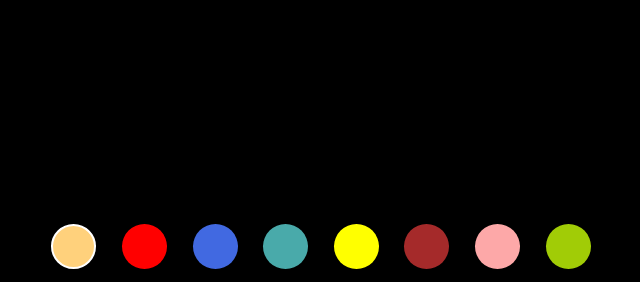
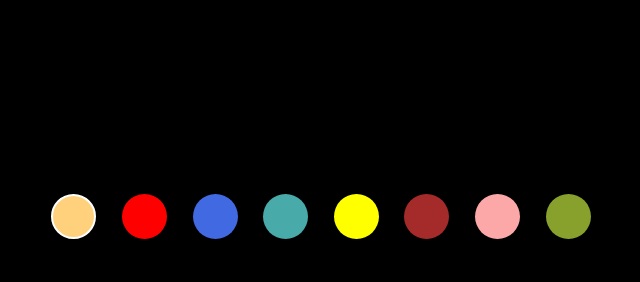
Before and after one commit to kaustavy2k/JS-Clock, a plain HTML site: page index.html in a window 1280 px wide. Shown: the part 518-800 px from the top of the page, without its empty margins (319-959 px from the left). Drawn offline with Linux system fonts and the light colour scheme.

Commit message:
basic structural clock done

```diff
--- a/main.js
+++ b/main.js
@@ -117,7 +117,7 @@
         let cur_week=document.querySelector(".active");
         let color=document.querySelectorAll("span");
         let h=document.querySelector("html");
-        let color_list=['rgb(255, 209, 124)','red','royalblue','rgb(73, 170, 170)','yellow','brown','rgb(253, 168, 168)','rgb(161, 204, 6)'];
+        let color_list=['rgb(255, 209, 124)','red','royalblue','rgb(73, 170, 170)','yellow','brown','rgb(253, 168, 168)','rgb(136, 161, 44)'];
         color.forEach(function(element,index){
             element.addEventListener("click", function(e){
                 let current=document.getElementsByClassName("activecolor");
--- a/style.css
+++ b/style.css
@@ -51,7 +51,7 @@ html{
     justify-content: center;
     width: 100%;
     position: absolute;
-    bottom: 0;
+    bottom: 30px;
 }
 span{
     display: inline-block;
@@ -89,5 +89,5 @@ span:hover{
     background-color: rgb(253, 168, 168);
 }
 .color8{
-    background-color: rgb(161, 204, 6);
+    background-color: rgb(136, 161, 44);
 }
```
